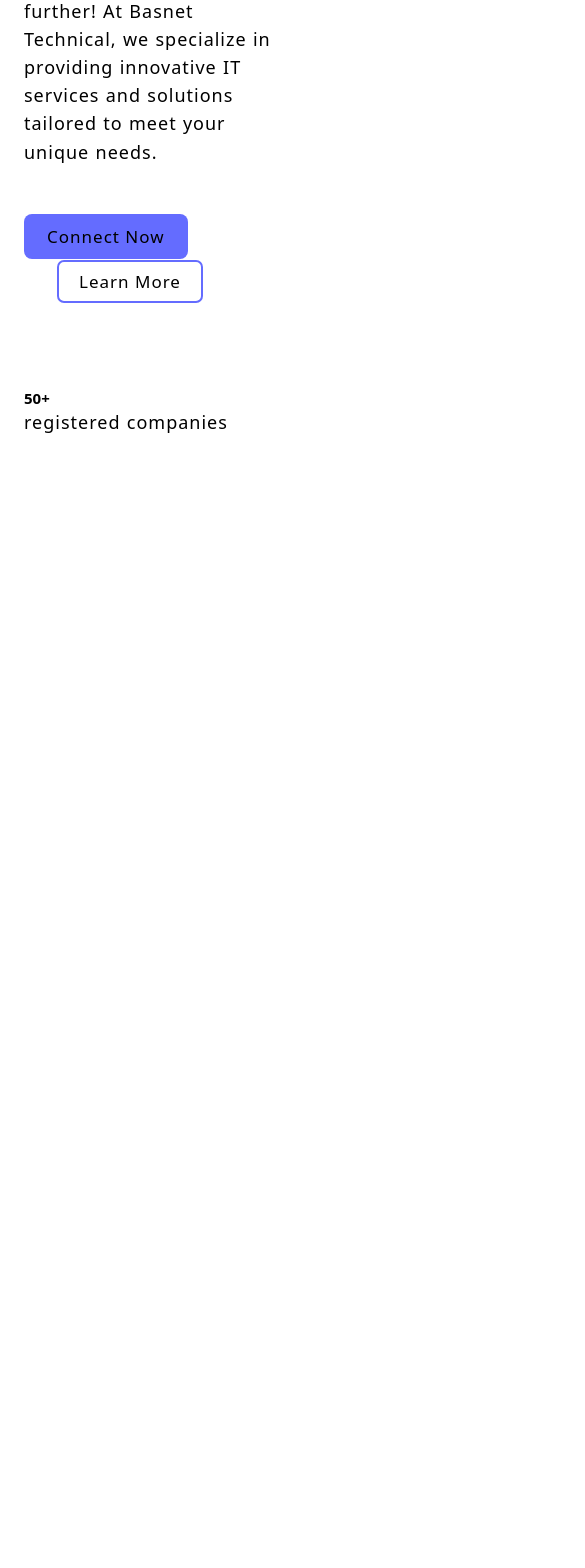
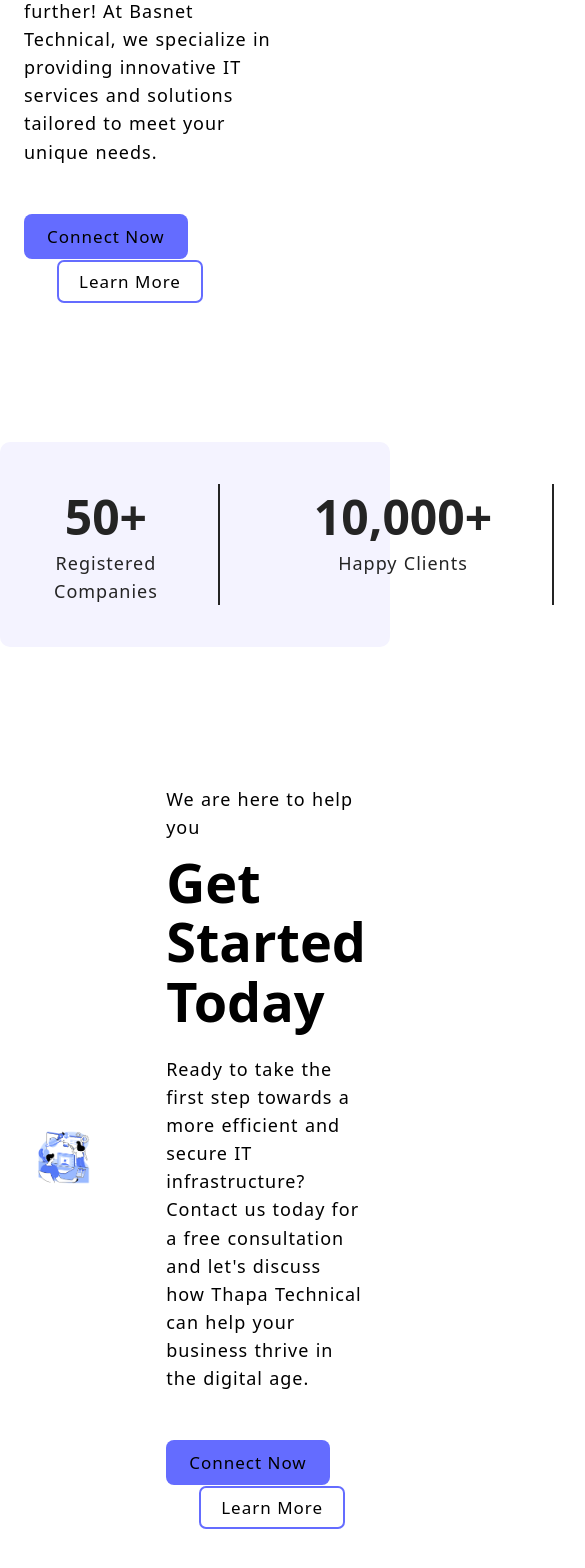
Before and after one commit to Bigyanhub/mern-thapa-project, a React (Vite) app in the folder client/: page / in a window 390 px wide. Shown: the part 599-2167 px from the top of the page, 585 px wide, since content can reach past the window. Before the commit the page ends 1077 px from the top, so only its background shows below. Built offline with nearby package versions, Linux system fonts and the light colour scheme.

Commit message:
feat: add analytics section to Home component with responsive grid layout; enhance hero section content and styling

```diff
--- a/client/src/index.css
+++ b/client/src/index.css
@@ -73,6 +73,10 @@ li {
   /* background-color: red ; */
 }
 
+.grid-four-cols {
+  grid-template-columns: repeat(4, 1fr);
+}
+
 /* Module Rules/ Reusable  */
 
 button {
@@ -142,3 +146,38 @@ a:active {
 }
 
 /* End Hero  */
+
+/* analytics Section  */
+
+.section-analytics {
+  margin: 9.6rem 0;
+
+  & .container {
+    background-color: var(--bg-color);
+    border-radius: 1rem;
+  }
+
+  & .grid {
+    color: var(--dark-color);
+
+    & .div1{
+      text-align: center;
+      border-right: 0.2rem solid var(--dark-color);
+      padding: 0 6rem 0 3rem;
+
+      &:last-child{
+        border: none;
+      }
+
+      & h2{
+        font-size: 4.8rem;
+      }
+
+      & p{
+        text-transform: capitalize;
+      }
+    }
+  }
+}
+
+/* End analytics Section  */
--- a/client/src/pages/Home.jsx
+++ b/client/src/pages/Home.jsx
@@ -36,16 +36,62 @@ const Home = () => {
             </div>
           </div>
         </section>
+      </main>
 
-        <div className="section-analytics">
-          <div className="container grid grid-four-cols">
-            <div className="div1">
-              <h2>50+</h2>
-              <p>registered companies</p>
+      <section className="section-analytics">
+        <div className="container grid grid-four-cols">
+          <div className="div1">
+            <h2>50+</h2>
+            <p>registered companies</p>
+          </div>
+          <div className="div1">
+            <h2>10,000+</h2>
+            <p>Happy Clients</p>
+          </div>
+          <div className="div1">
+            <h2>500+</h2>
+            <p>Well known developers</p>
+          </div>
+          <div className="div1">
+            <h2>24/7</h2>
+            <p>services</p>
+          </div>
+        </div>
+      </section>
+
+      {/* 3rd section  */}
+      <section className="section-hero">
+        <div className="container grid grid-two-cols">
+          <div className="hero-image">
+            <img
+              src="/images/design.png"
+              alt="coding together"
+              width={400}
+              height={500}
+            />
+          </div>
+
+          <div className="hero-content">
+            <p>We are here to help you</p>
+            <h1>Get Started Today</h1>
+            <p>
+              Ready to take the first step towards a more efficient and secure
+              IT infrastructure? Contact us today for a free consultation and
+              let's discuss how Thapa Technical can help your business thrive in
+              the digital age.
+            </p>
+
+            <div className="btn btn-group">
+              <a href="/contact">
+                <button className="btn">connect now</button>
+              </a>
+              <a href="/services">
+                <button className="btn secondary-btn">Learn more</button>
+              </a>
             </div>
           </div>
         </div>
-      </main>
+      </section>
     </>
   );
 };
```
